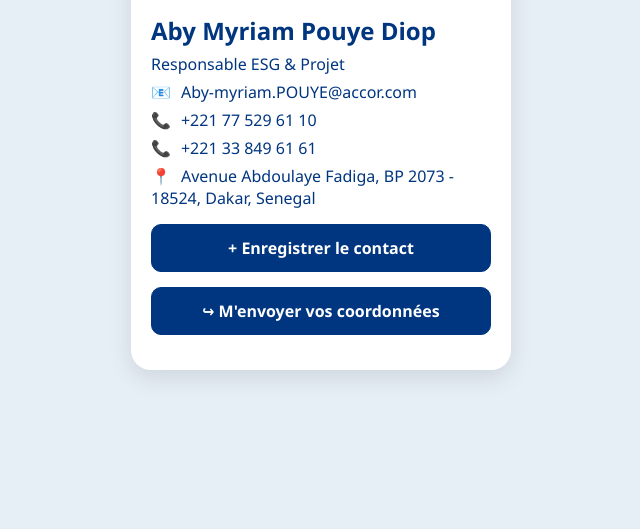
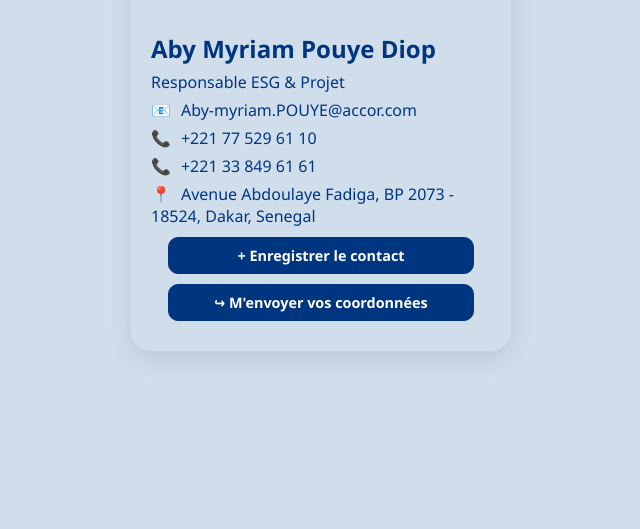
Before and after one commit to PaulM19/Carte-visite-Aby, a plain HTML site: page index.html in a window 1280 px wide. Shown: the part 271-800 px from the top of the page, without its empty margins (319-959 px from the left). Drawn offline with Linux system fonts and the light colour scheme.

Commit message:
Update index.html

```diff
--- a/index.html
+++ b/index.html
@@ -8,14 +8,14 @@
     body {
       margin: 0;
       font-family: "Segoe UI", Tahoma, Geneva, Verdana, sans-serif;
-      background-color: #E6EEF6;
+      background-color: #d0deec; /* bleu de fond légèrement plus foncé */
       display: flex;
       align-items: center;
       justify-content: center;
       height: 100vh;
     }
     .card {
-      background-color: #ffffff;
+      background-color: #d0deec; /* même couleur que le fond général */
       border-radius: 20px;
       color: #003580;
       width: 340px;
@@ -50,8 +50,9 @@
     }
     .btn {
       display: block;
-      margin: 15px 0;
-      padding: 12px;
+      margin: 10px auto;
+      padding: 8px 16px;
+      width: 80%;
       text-align: center;
       border: 1px solid #003580;
       border-radius: 10px;
@@ -61,6 +62,7 @@
       cursor: pointer;
       text-decoration: none;
       transition: background 0.3s;
+      font-size: 0.9em;
     }
     .btn:hover {
       background-color: #002a66;
```
